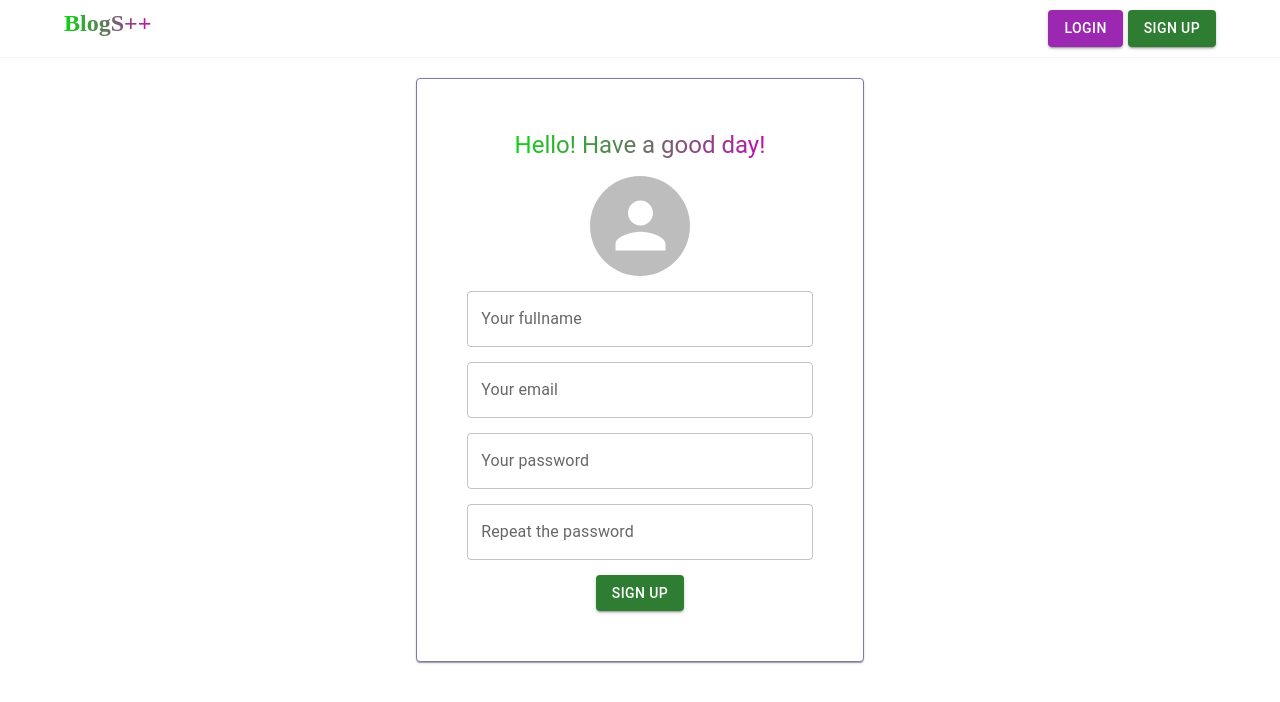
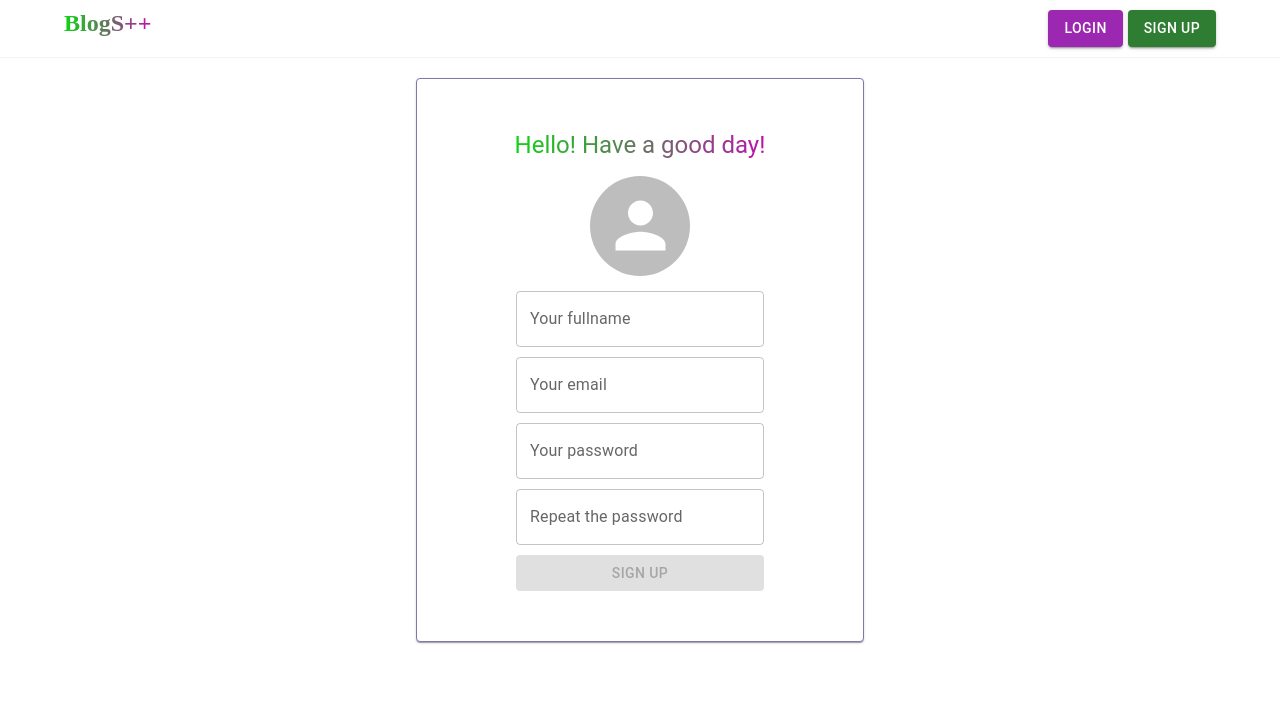
Before and after one commit to NIKITANIKINIKI/frontend_blog, a React (Create React App) app: page /registration in a window 1280 px wide. Shown: the top 702 px of the page. Built offline with nearby package versions, Linux system fonts and the light colour scheme; no server answers.

Commit message:
added registration

```diff
--- a/src/index.js
+++ b/src/index.js
@@ -9,11 +9,9 @@ import "./index.scss";
 
 const root = ReactDOM.createRoot(document.getElementById("root"));
 root.render(
-  <React.StrictMode>
     <Provider store={store}>
       <BrowserRouter>
         <App />
       </BrowserRouter>
     </Provider>
-  </React.StrictMode>
 );
--- a/src/pages/Login/index.jsx
+++ b/src/pages/Login/index.jsx
@@ -18,7 +18,6 @@ function Login() {
   const {
     register,
     handleSubmit,
-    setErrors,
     formState: { errors, isValid },
   } = useForm({
     defaultValues: {
@@ -73,7 +72,7 @@ function Login() {
           <Typography variant="caption">
             Have your forgotten your password?
           </Typography>
-          <Button type="submit" size="lg" variant="contained">
+          <Button disabled={!isValid} type="submit" size="lg" variant="contained">
             Login
           </Button>
         </div>
--- a/src/pages/Registration/Registration.module.scss
+++ b/src/pages/Registration/Registration.module.scss
@@ -19,3 +19,9 @@
     background-clip: text; //
     color: transparent; //
 }
+
+.forms{
+  display:flex;
+  flex-direction: column;
+  gap: 10px;
+}
--- a/src/pages/Registration/index.jsx
+++ b/src/pages/Registration/index.jsx
@@ -1,28 +1,108 @@
-import { TextField, Typography } from "@mui/material"
+import { TextField, Typography } from "@mui/material";
 import Paper from "@mui/material/Paper";
-import Avatar from '@mui/material/Avatar';
-import Button from '@mui/material/Button';
+import Avatar from "@mui/material/Avatar";
+import Button from "@mui/material/Button";
+import { useForm } from "react-hook-form";
 
-import styles from './Registration.module.scss'
+import styles from "./Registration.module.scss";
+import { fetchRegistration, selectIsAuth } from "../../redux/slice/login";
+import { useDispatch, useSelector } from "react-redux";
+import React from "react";
+import { Navigate } from "react-router-dom";
 
-function Registration(){
-    return(
+function Registration() {
+  const dispatch = useDispatch();
+
+  const isAuth = useSelector(selectIsAuth);
+
+  const {
+    register,
+    handleSubmit,
+    watch,
+    formState: { errors, isValid },
+  } = useForm({
+    defaultValues: {
+      email: "",
+      password: "",
+      fullname: "",
+      password_repeat:''
+    },
+  });
+
+  const onSubmit = async (val) => {
+    const data = await dispatch(fetchRegistration(val));
+
+    if (!data.payload) {
+      return alert("There was an error during registration");
+    }
+
+    if ("token" in data.payload) {
+      window.localStorage.setItem("token", data.payload.token);
+    } else {
+      alert("There was an error during registration");
+    }
+  };
+
+  if (isAuth) {
+    return <Navigate to="/"></Navigate>;
+  }
+
+  return (
     <Paper className={styles.content}>
       <Typography className={styles.label} variant="h5">
         Hello! Have a good day!
       </Typography>
       <div>
-                <Avatar sx={{width:100, height:100}}/>
+        <Avatar sx={{ width: 100, height: 100 }} />
       </div>
-            <TextField label='Your fullname' fullWidth/>
-            <TextField label='Your email' fullWidth/>
-            <TextField label='Your password' fullWidth/>
-            <TextField label='Repeat the password' fullWidth/>
-            <Button variant="contained" color='success'>
+      <form onSubmit={handleSubmit(onSubmit)} className={styles.forms}>
+        <TextField
+          {...register("fullname", { required: "Incorrect fullname" })}
+          label="Your fullname"
+          error={Boolean(errors.fullname?.message)}
+          helperText={errors.fullname?.message}
+          fullWidth
+        />
+        <TextField
+          {...register("email", { required: "Incorrect email" })}
+          type="email"
+          error={Boolean(errors.email?.message)}
+          helperText={errors.email?.message}
+          label="Your email"
+          fullWidth
+        />
+
+        <TextField
+          {...register("password", { required: "Incorrect password" })}
+          label="Your password"
+          type="password"
+          error={Boolean(errors.password?.message)}
+          helperText={errors.password?.message}
+          fullWidth
+        />
+        <TextField
+          {...register("password_repeat", {
+            required: "Incorrect password",
+            validate: (val) =>
+              val === watch("password") || "Passord don't match",
+          })}
+          label="Repeat the password"
+          type="password"
+          error={Boolean(errors.password?.message)}
+          helperText={errors.password?.message}
+          fullWidth
+        />
+        <Button
+          disabled={!isValid}
+          type="submit"
+          variant="contained"
+          color="success"
+        >
           Sign up
         </Button>
+      </form>
     </Paper>
-    )
+  );
 }
 
-export default Registration
+export default Registration;
--- a/src/redux/slice/login.js
+++ b/src/redux/slice/login.js
@@ -11,6 +11,11 @@ export const fetchUser=createAsyncThunk('user/fetchByData',async (params) =>{
     const {data}= await axios.post('/auth/login', params)
     return data
 })
+
+export const fetchRegistration=createAsyncThunk('registration/fetchByData', async (params) =>{
+    const {data}=await axios.post('/auth/register', params)
+    return data
+} )
 
 export const fetchGetMe=createAsyncThunk('me/fetchByToken', async() =>{
     const {data}= await axios.get('/auth/me')
@@ -50,6 +55,18 @@ const loginSlice=createSlice({
             state.data=null
             state.status='error'
         })
+        .addCase(fetchRegistration.fulfilled, (state, action) =>{
+            state.data=action.payload
+            state.status='loaded'
+        })
+        .addCase(fetchRegistration.rejected, (state) =>{
+            state.data=null
+            state.status='loading'
+        })
+        .addCase(fetchRegistration.pending, (state) =>{
+            state.data=null
+            state.status='error'
+        })
     }
 })
 
--- a/src/redux/slice/posts.js
+++ b/src/redux/slice/posts.js
@@ -28,6 +28,8 @@ export const tagsItems=createAsyncThunk(
         return data
     }
 )
+
+
 
 const postsSlice=createSlice({
     name: 'posts',
```
Lines whose indentation alone changed are shown as unchanged.
